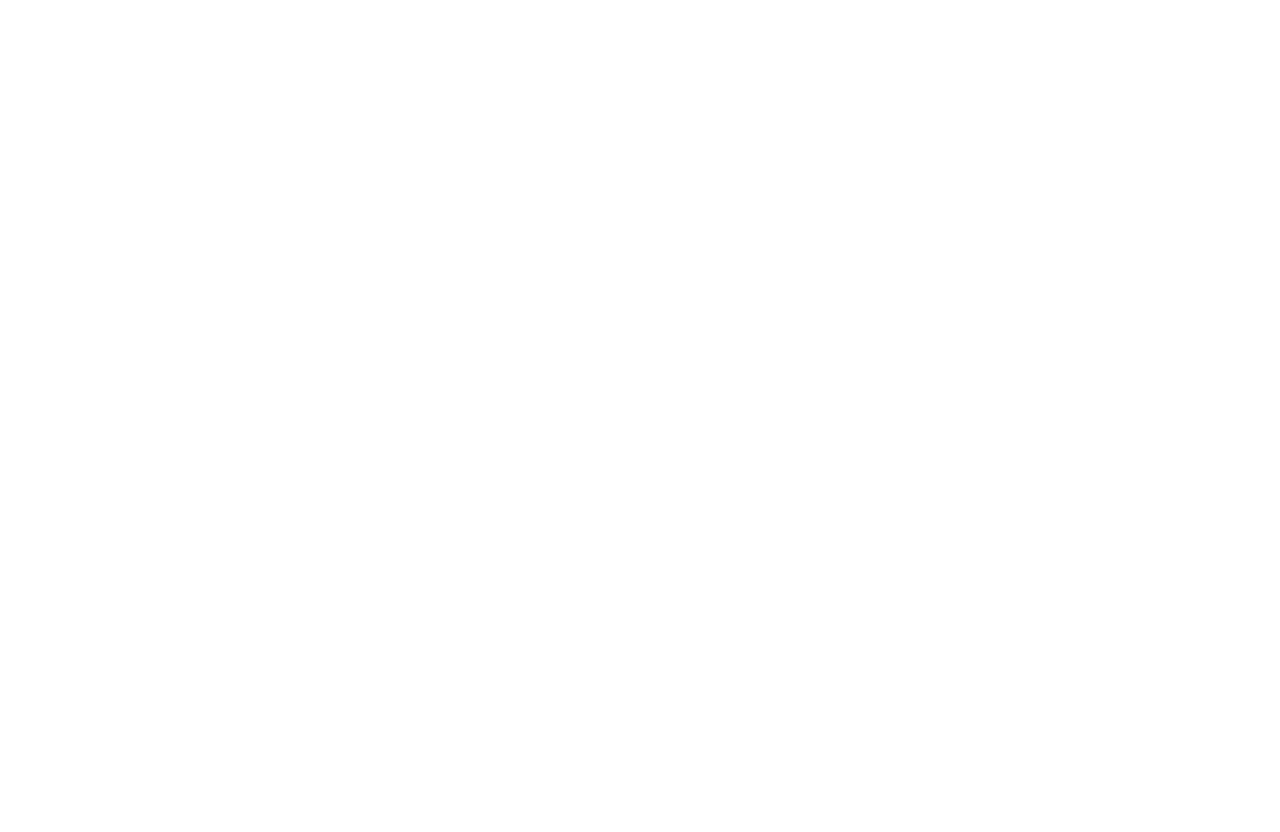
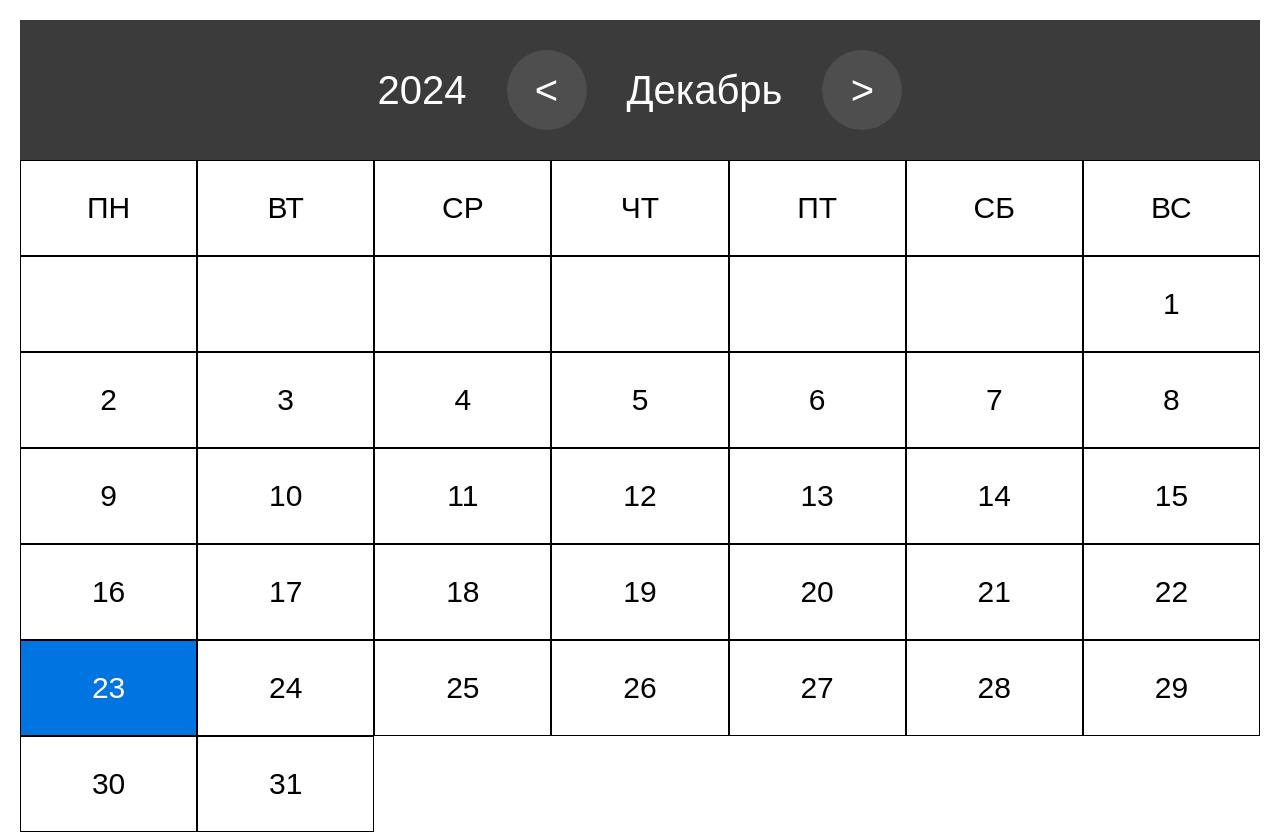
Before and after one commit to Mag1sstr/calendar-app, a React (Vite) app: page / in a window 1280 px wide. Before the commit this address had no page. Shown: the top 832 px of the page. Before the commit the page ends 800 px from the top, so only its background shows below. Built offline with nearby package versions, Linux system fonts and the light colour scheme.

Commit message:
Update App.tsx

```diff
--- a/src/App.tsx
+++ b/src/App.tsx
@@ -1,16 +1,16 @@
-import { BrowserRouter, Route, Routes } from "react-router-dom"
-import SchedulePage from "./components/SchedulePage/SchedulePage"
+import { BrowserRouter, Route, Routes } from "react-router-dom";
+import SchedulePage from "./components/SchedulePage/SchedulePage";
 
 function App() {
   return (
     <>
       <BrowserRouter>
         <Routes>
-               <Route path="/schedule" element={<SchedulePage />} />
+          <Route path="/" element={<SchedulePage />} />
         </Routes>
       </BrowserRouter>
     </>
-   )
+  );
 }
 
-export default App
+export default App;
```
Lines whose indentation alone changed are shown as unchanged.
